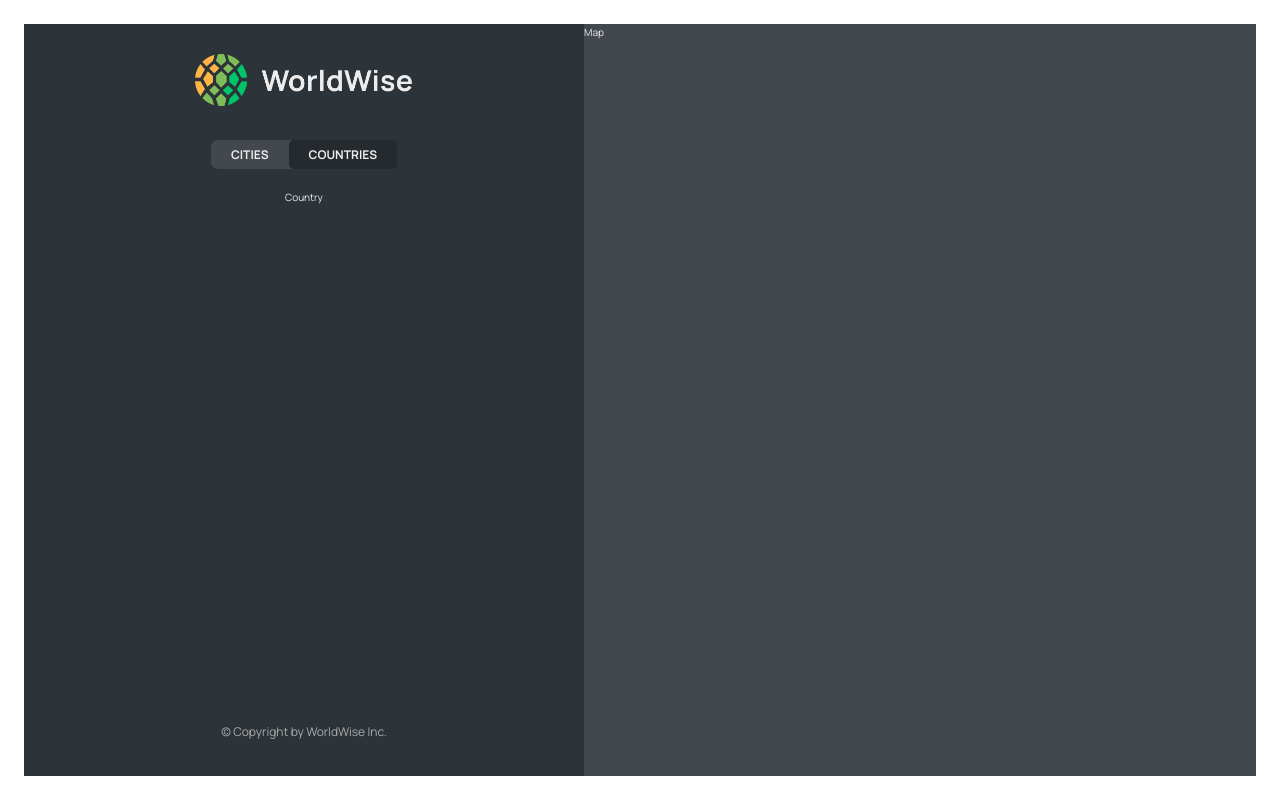
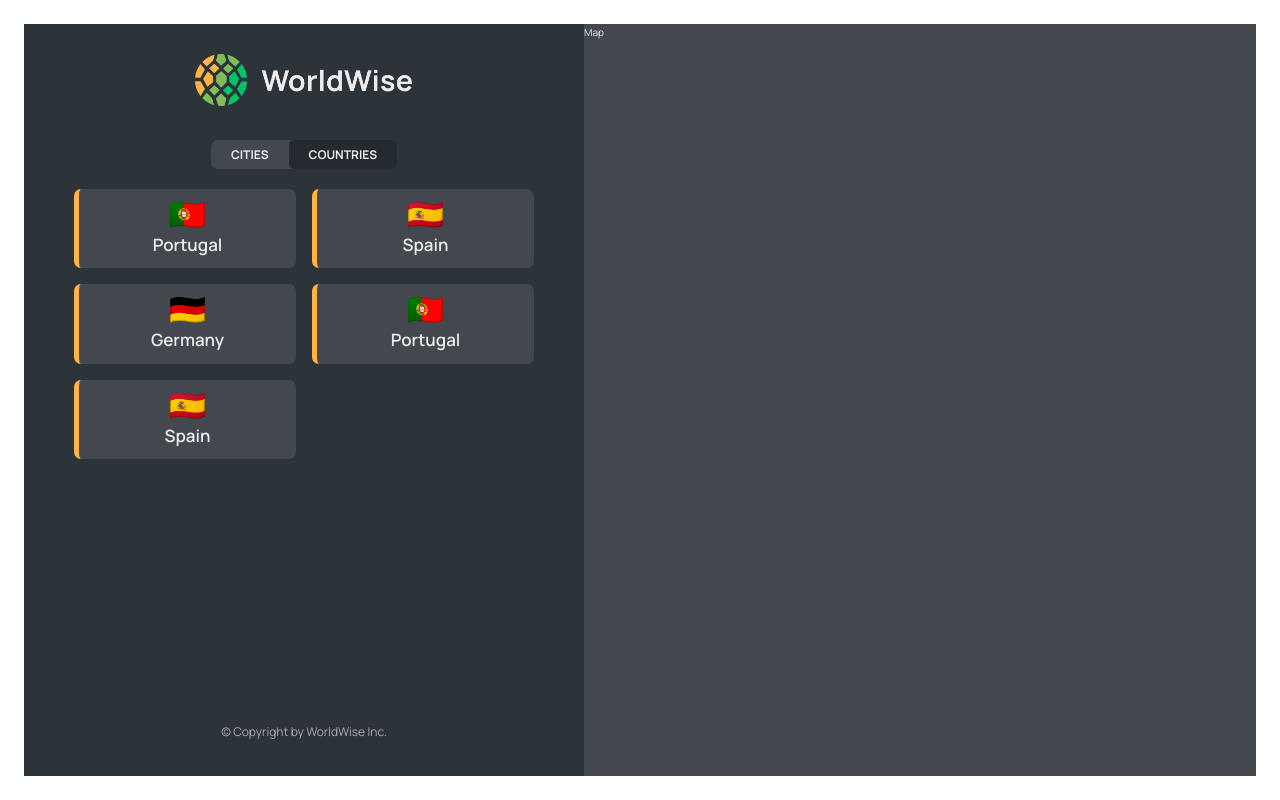
Before and after one commit to 1806397/worldwise, a React (Vite) app: page /app/countries in a window 1280 px wide. Built offline with nearby package versions, Linux system fonts and the light colour scheme; data requests are answered from the project's data file.

Commit message:
Implemented country list

```diff
--- a/data/cities.json
+++ b/data/cities.json
@@ -35,6 +35,30 @@
         "lng": 13.376933665713324
       },
       "id": 98443197
+    },
+    {
+      "cityName": "Faro",
+      "country": "Portugal",
+      "emoji": "🇵🇹",
+      "date": "2027-10-31T15:59:59.138Z",
+      "notes": "My favorite city so far!",
+      "position": {
+        "lat": 38.727881642324164,
+        "lng": -9.140900099907554
+      },
+      "id": 4545
+    },
+    {
+      "cityName": "Barcelona",
+      "country": "Spain",
+      "emoji": "🇪🇸",
+      "date": "2027-07-15T08:22:53.976Z",
+      "notes": "",
+      "position": {
+        "lat": 40.46635901755316,
+        "lng": -3.7133789062500004
+      },
+      "id": 34343434
     }
   ]
 }
--- a/src/App.jsx
+++ b/src/App.jsx
@@ -1,4 +1,5 @@
 import { BrowserRouter, Route, Routes } from "react-router-dom";
+import { useEffect, useState } from "react";
 import Product from "../src/pages/Product";
 import Pricing from "../src/pages/Pricing";
 import Homepage from "../src/pages/Homepage";
@@ -6,8 +7,10 @@ import PageNotFound from "./pages/PageNotFound";
 import AppLayout from "./pages/AppLayout";
 import Login from "./pages/Login";
 import CityList from "./components/CityList";
-import { useEffect, useState } from "react";
+import CountriesList from "./components/CountryList";
+
 const BASE_URL = "http://localhost:8000";
+
 function App() {
   const [cities, setCities] = useState([]);
   const [isLoading, setIsLoading] = useState(false);
@@ -42,7 +45,10 @@ function App() {
             path="cities"
             element={<CityList cities={cities} isLoading={isLoading} />}
           /> */}
-          <Route path="countries" element={<p>Country</p>} />
+          <Route
+            path="countries"
+            element={<CountriesList cities={cities} isLoading={isLoading} />}
+          />
           <Route path="form" element={<p>form</p>} />
         </Route>
         <Route path="login" element={<Login />} />
--- /dev/null
+++ b/src/components/CountryList.jsx
@@ -0,0 +1,24 @@
+import CountryItem from "./CountryItem";
+import styles from "./CountryList.module.css";
+import Spinner from "./Spinner";
+import Message from "./Message";
+function CountryList({ cities, isLoading }) {
+  if (isLoading) return <Spinner />;
+  if (!cities.length)
+    return (
+      <Message message="get your first vity by clicking on a city on the map" />
+    );
+  const countries = cities.reduce((arr, city) => {
+    if (!arr.map((el) => el.city).includes(city.country))
+      return [...arr, { country: city.country, emoji: city.emoji }];
+    else return arr;
+  }, []);
+  return (
+    <ul className={styles.countryList}>
+      {countries.map((country) => (
+        <CountryItem country={country} key={country} />
+      ))}
+    </ul>
+  );
+}
+export default CountryList;
```
